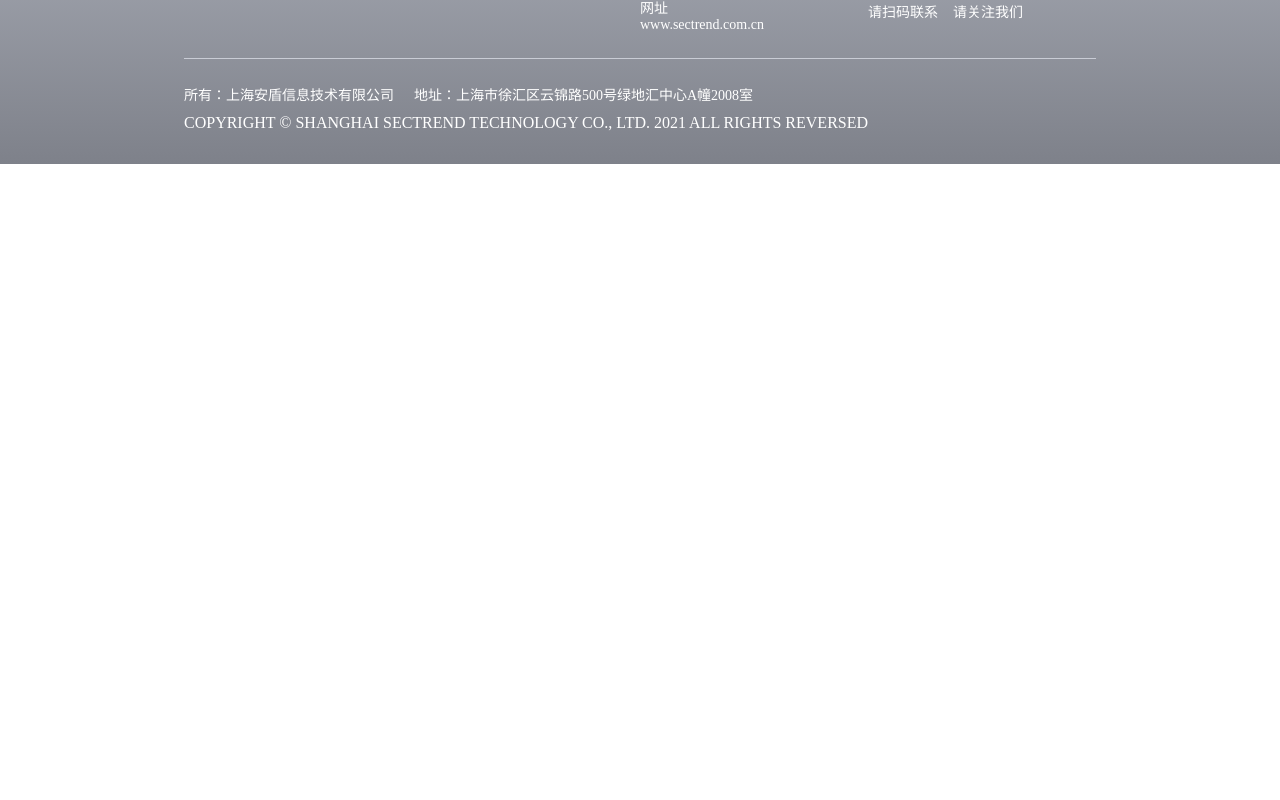
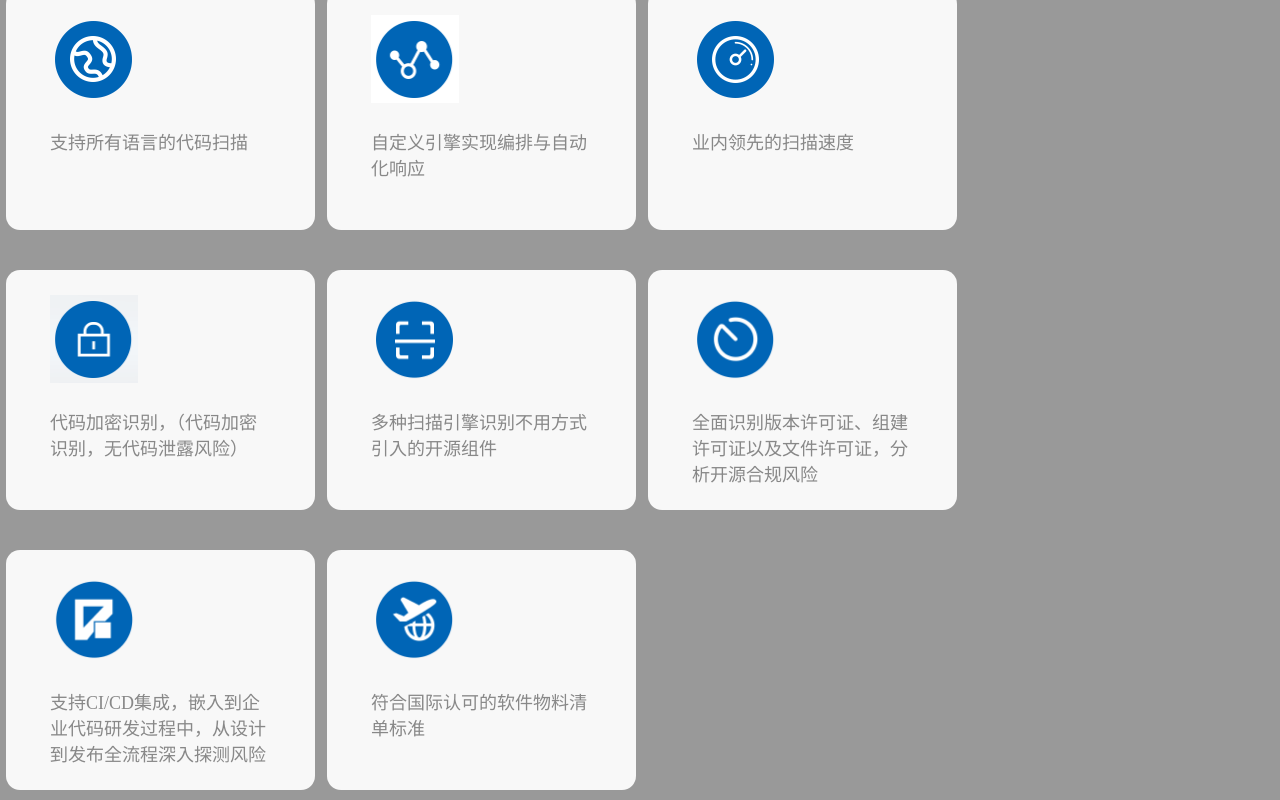
Before and after one commit to dankun2022/website, a Vue app: page /#/devsecops in a window 1280 px wide. Shown: the part 2120-2920 px from the top of the page. Before the commit the page ends 2284 px from the top, so only its background shows below. Built offline with nearby package versions, Linux system fonts and the light colour scheme.

Commit message:
使用场景

```diff
--- a/src/views/DevSecOps/Page/index.vue
+++ b/src/views/DevSecOps/Page/index.vue
@@ -65,6 +65,48 @@
                 </ul>
             </div>
         </div>
+
+
+        <!-- 产品优势 -->
+        <div class="section-panel section-advantage">
+            <img class="section-panel-title" src="@/assets/img/devsecops/product-advantage.png" alt="">
+            <div class="page-content">
+                <ul class="advantage-list">
+                    <li class="advantage-item text-center">
+                        <img class="advantage-icon" src="@/assets/img/devsecops/advantage-icon-1.png" alt="">
+                        <p class="advantage-intro">支持所有语言的代码扫描</p>
+                    </li>
+                    <li class="advantage-item text-center">
+                        <img class="advantage-icon" src="@/assets/img/devsecops/advantage-icon-2.png" alt="">
+                        <p class="advantage-intro">自定义引擎实现编排与自动化响应</p>
+                    </li>
+                    <li class="advantage-item text-center">
+                        <img class="advantage-icon" src="@/assets/img/devsecops/advantage-icon-3.png" alt="">
+                        <p class="advantage-intro">业内领先的扫描速度</p>
+                    </li>
+                    <li class="advantage-item text-center">
+                        <img class="advantage-icon" src="@/assets/img/devsecops/advantage-icon-4.png" alt="">
+                        <p class="advantage-intro">代码加密识别，（代码加密识别，无代码泄露风险）</p>
+                    </li>
+                    <li class="advantage-item text-center">
+                        <img class="advantage-icon" src="@/assets/img/devsecops/advantage-icon-5.png" alt="">
+                        <p class="advantage-intro">多种扫描引擎识别不用方式引入的开源组件</p>
+                    </li>
+                    <li class="advantage-item text-center">
+                        <img class="advantage-icon" src="@/assets/img/devsecops/advantage-icon-6.png" alt="">
+                        <p class="advantage-intro">全面识别版本许可证、组建许可证以及文件许可证，分析开源合规风险</p>
+                    </li>
+                    <li class="advantage-item text-center">
+                        <img class="advantage-icon" src="@/assets/img/devsecops/advantage-icon-7.png" alt="">
+                        <p class="advantage-intro">支持CI/CD集成，嵌入到企业代码研发过程中，从设计到发布全流程深入探测风险</p>
+                    </li>
+                    <li class="advantage-item text-center">
+                        <img class="advantage-icon" src="@/assets/img/devsecops/advantage-icon-8.png" alt="">
+                        <p class="advantage-intro">符合国际认可的软件物料清单标准</p>
+                    </li>
+                </ul>
+            </div>
+        </div>
     </div>
 
 </template>
@@ -128,4 +170,29 @@
     }
   }
 }
+
+.section-advantage {
+  background-color: #999;
+  .advantage-list {
+    display: flex;
+    flex-wrap: wrap;
+    .advantage-item {
+      width: 309px;
+      height: 240px;
+      margin: 0 6px 40px;
+      padding: 25px 44px 0;
+      border-radius: 14px;
+      background: rgba(255, 255, 255, 0.93);
+      .advantage-icon {
+        width: 88px;
+        height: 88px;
+      }
+      .advantage-intro {
+        margin-top: 25px;
+        font-size: 18px;
+        color: #888;
+      }
+    }
+  }
+}
 </style>
```
